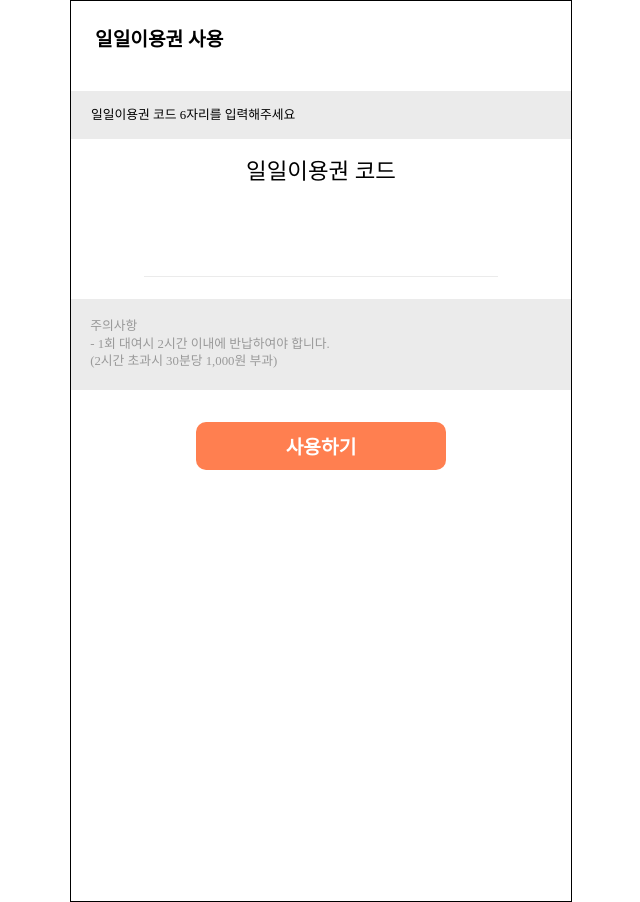
After one commit to HRLeem/zzabdalo, a Flask app: page /use_oneday in a window 1280 px wide. The commit adds this page. Shown: the whole page, without its empty margins (319-959 px from the left). Run offline with Flask 2, Linux system fonts and the light colour scheme.

Commit message:
doneeeeee
home버튼 인터페이스 추가는 필요

```diff
--- a/app.py
+++ b/app.py
@@ -1,7 +1,7 @@
 from pymongo import MongoClient
 import flask, hashlib, secrets
 from flask import Flask, render_template, jsonify, request, redirect, url_for, session
-from datetime import timedelta
+from datetime import timedelta, datetime
 from flask_mail import Mail, Message
 import random
 
@@ -66,8 +66,57 @@ def pay():
 @app.route('/oneday_code')
 def oc():
     code = random.randrange(100000, 999999)
+    ol = db.oneday_codes.find_one({'code':code})
+    print(ol)
+    if ol:
+        saved_time = datetime(ol['yy'],ol['mm'],ol['dd'],ol['hh'],ol['mt'] )
+        now_time = datetime.now()
+        days = str(now_time - saved_time)
+        if days.find('day') > 0:
+            db.oneday_codes.update({'code':code}, {
+                'yy': now_time.year,
+                'mm': now_time.month,
+                'dd': now_time.day,
+                'hh': now_time.hour,
+                'mt': now_time.minute
+            })
+        else:
+            oc()
+    else:
+        now_time = datetime.now()
+        db.oneday_codes.insert_one({
+            'code': code,
+            'yy': now_time.year,
+            'mm': now_time.month,
+            'dd': now_time.day,
+            'hh': now_time.hour,
+            'mt': now_time.minute
+        })
+
     phone = session['phone']
     return render_template('oneday_code.html', code=code, phone=phone)
 
+
+@app.route('/use_oneday', methods=['GET','POST'])
+def use_o():
+    if flask.request.method == 'GET':
+        return render_template('use_oneday.html')
+    else:
+        code_receive = request.form['code']
+        code_receive = int(code_receive)
+        c = db.oneday_codes.find_one({'code':code_receive})
+        if c:
+            saved_time = datetime(c['yy'],c['mm'],c['dd'],c['hh'],c['mt'] )
+            now_time = datetime.now()
+            days = str(now_time - saved_time)
+            print(days)
+            if days.find('day') > 0:
+                return jsonify({'result':'fail', 'error':'over'})
+            else:
+                return jsonify({'result':'success'})
+        else:
+            return jsonify({'result':'fail', 'error':'none'})
+
+
 if __name__ == '__main__':
-    app.run('127.0.0.1', port=1023, debug=True)
+    app.run('127.0.0.1', port=1027, debug=True)
--- /dev/null
+++ b/static/css/use_oneday.css
@@ -0,0 +1,17 @@
+.container_one {
+    display: flex;
+    flex-direction: column;
+    justify-content: space-around;
+    align-items: center;
+    height: 10rem;
+}
+
+.container_one span {
+    font-size: 1.4rem;
+}
+
+.container_one input {
+    text-align:center;
+    height: 3rem;
+    font-size: 2rem;
+}
--- a/static/js/common.js
+++ b/static/js/common.js
@@ -118,7 +118,7 @@ const pay = () => {
             data: {},
             success: (res) => {
                 console.log(res['result'])
-                res['result'] == 'true' ? location.href='/oneday_code' : (
+                res['result'] == 'true' ? location.href = '/oneday_code' : (
                     res['reason'] == 'no_verify' ? (
                         alert("인증번호를 받아서 인증을 완료해주세요.")
                     ) : (
@@ -132,6 +132,33 @@ const pay = () => {
         )
 }
 
+
+const use_oneday_post = () => {
+    let code = $('.use_oneday').val()
+    $.ajax({
+        url: '/use_oneday',
+        type: "POST",
+        data: { 'code': code },
+        success: (res) => {
+            if (res) {
+                if (res['result']=='success') {
+                    alert('자전거 대여가 완료되었습니다!');
+                } else {
+                    if(res['error'] == 'over' ) {
+                        let c = confirm('사용기간이 만료된 이용권입니다.\n일일이용권 구매창으로 이동하시겠습니까?');
+                        c? location.href='/one_day': console.log('failed-over')
+                    } else if (res['error'] == 'none') {
+                        let c = confirm('등록되지 않은 이용권입니다.\n일일이용권 구매창으로 이동하시겠습니까?');
+                        c? location.href='/one_day' : console.log('failed-none')
+                    } else { alert('서버에 문제가 발생하였습니다. 관리자에게 문의해주세요')}
+                }
+            } else {
+                alert('서버에 문제가 발생하였습니다. 관리자에게 문의해주세요')
+            }
+}
+    })
+}
+
 // TODO
 // 인증번호 확인 함수 - chkbox && 번호 조회
 // 결제하기 시에 인증번호 확인이 끝났는지 확인해야 함.
--- a/templates/home.html
+++ b/templates/home.html
@@ -27,7 +27,7 @@
                     <a href="/user">
                         <img
                             src="https://d1nhio0ox7pgb.cloudfront.net/_img/o_collection_png/green_dark_grey/256x256/plain/bicycle.png">
-                        <span class="main-btn">회원대여</span>
+                        <span class="main-btn">회원대여 신청</span>
                     </a>
                 </div>
                 <div class="r-oneday b">
@@ -38,6 +38,10 @@
                     </a>
                 </div>
             </div>
+            <div class="use_btns">
+                <button type="button" onclick="use_user()">회원대여</button>
+                <button type="button" onclick="location.href='/use_oneday'">1일권사용</button>
+            </div>
         </div>
     </div>
 </body>
--- /dev/null
+++ b/templates/use_oneday.html
@@ -0,0 +1,42 @@
+<!DOCTYPE html>
+<html lang="en">
+
+<head>
+    <meta charset="UTF-8">
+    <meta name="viewport" content="width=device-width, initial-scale=1.0">
+    <link href="https://fonts.googleapis.com/css2?family=Roboto&display=swap" rel="stylesheet">
+    <script src="https://code.jquery.com/jquery-3.4.1.min.js"
+        integrity="sha256-CSXorXvZcTkaix6Yvo6HppcZGetbYMGWSFlBw8HfCJo=" crossorigin="anonymous"></script>
+    <link rel="stylesheet" href="{{ url_for('static', filename='./css/reset.css') }}">
+    <link rel="stylesheet" href="{{ url_for('static', filename='./css/common.css') }}">
+    <link rel="stylesheet" href="{{ url_for('static', filename='./css/use_oneday.css') }}">
+    <script src="{{ url_for('static', filename='./js/common.js') }}"></script>
+    <!-- <link rel="stylesheet" href="../static/css/reset.css">
+    <link rel="stylesheet" href="../static/css/common.css">
+    <link rel="stylesheet" href="../static/css/use_oneday.css">
+    <script src="../static/js/common.js"></script> -->
+    <title>짭 페달로</title>
+</head>
+
+<body>
+    <div class="wrap  b">
+        <nav class="">
+            <div>일일이용권 사용</div>
+        </nav>
+        <div class="date">
+            일일이용권 코드 6자리를 입력해주세요
+        </div>
+        <div class="container_one ">
+            <span>일일이용권 코드</span>
+            <input type="text" class="use_oneday" maxlength="6">
+        </div>
+        <div class="info">
+            <span class="lead">주의사항</span><br>
+            - 1회 대여시 2시간 이내에 반납하여야 합니다.<br>
+            (2시간 초과시 30분당 1,000원 부과)
+        </div>
+        <button type="button" id="pay" onclick="use_oneday_post()">사용하기</button>
+    </div>
+</body>
+
+</html>
```
Also changed, not shown: static/css/home.css (+19 -0 lines). Lines whose indentation alone changed are shown as unchanged.
